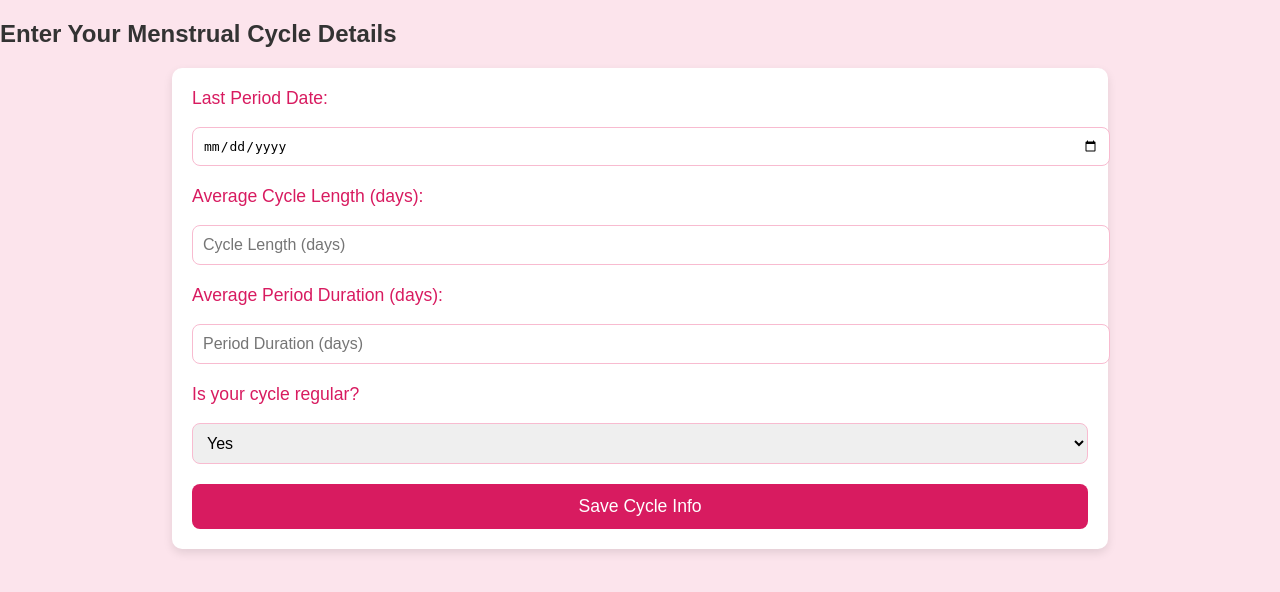
After one commit to Mehraayisha/menstral_cycle_tracker, a Django app: page /cycle-details/ in a window 1280 px wide. The commit adds this page. Shown: the top 592 px of the page. Run offline with Django 5.2, Linux system fonts and the light colour scheme; the visitor is signed in with stand-in values (Sample User, id 1).

Commit message:
update details

```diff
--- /dev/null
+++ b/static/styles/details.css
@@ -0,0 +1,77 @@
+/* General styling */
+body {
+    font-family: 'Arial', sans-serif;
+    background-color: #fce4ec;  /* Light pink background */
+    color: #333;
+    margin: 0;
+    padding: 0;
+}
+
+/* Header styling */
+h1 {
+    text-align: center;
+    color: #d81b60;  /* Dark pink for header */
+    margin-top: 50px;
+}
+
+/* Form container */
+form {
+    background-color: #fff;  /* White background for form */
+    padding: 20px;
+    border-radius: 10px;
+    width: 70%;
+    margin: 20px auto;
+    box-shadow: 0 4px 10px rgba(0, 0, 0, 0.1);
+}
+
+/* Label styling */
+label {
+    font-size: 1.1em;
+    color: #d81b60;  /* Dark pink for text */
+    display: block;
+    margin-bottom: 8px;
+}
+
+/* Input fields */
+input[type="date"],
+input[type="number"],
+select {
+    width: 100%;
+    padding: 10px;
+    margin: 10px 0 20px 0;
+    border: 1px solid #f8bbd0;  /* Soft pink border */
+    border-radius: 8px;
+    font-size: 1em;
+}
+
+input[type="submit"] {
+    background-color: #d81b60;  /* Dark pink for submit button */
+    color: white;
+    padding: 12px 20px;
+    border: none;
+    border-radius: 8px;
+    font-size: 1.1em;
+    cursor: pointer;
+    width: 100%;
+    transition: background-color 0.3s ease;
+}
+
+input[type="submit"]:hover {
+    background-color: #c2185b;  /* Slightly darker pink on hover */
+}
+
+/* Success page styling */
+.success-message {
+    text-align: center;
+    font-size: 1.5em;
+    color: #d81b60;
+    margin-top: 50px;
+}
+
+.success-message a {
+    color: #d81b60;
+    text-decoration: none;
+    font-weight: bold;
+    margin-top: 20px;
+    display: inline-block;
+}
--- /dev/null
+++ b/templates/details.html
@@ -0,0 +1,42 @@
+{% load static %}
+<!DOCTYPE html>
+<html lang="en">
+<head>
+  <meta charset="UTF-8">
+  <meta name="viewport" content="width=device-width, initial-scale=1.0">
+  <title>Cycle Details</title>
+  <!-- Link to the external CSS file -->
+  <link rel="stylesheet" href="{% static 'styles/details.css' %}">
+</head>
+<body>
+
+  <div class="form-container">
+    <h2>Enter Your Menstrual Cycle Details</h2>
+    <form method="POST">
+      {% csrf_token %}
+
+      <!-- Last Period Date -->
+      <label for="last_period">Last Period Date:</label>
+      <input type="date" name="last_period" placeholder="Last Period Date" required>
+
+      <!-- Average Cycle Length -->
+      <label for="cycle_length">Average Cycle Length (days):</label>
+      <input type="number" name="cycle_length" placeholder="Cycle Length (days)" min="1" required>
+
+      <!-- Average Period Duration -->
+      <label for="period_duration">Average Period Duration (days):</label>
+      <input type="number" name="period_duration" placeholder="Period Duration (days)" min="1" required>
+
+      <!-- Cycle Regularity -->
+      <label for="cycle_regular">Is your cycle regular?</label>
+      <select name="cycle_regular" required>
+        <option value="True">Yes</option>
+        <option value="False">No</option>
+      </select>
+
+      <input type="submit" value="Save Cycle Info">
+    </form>
+  </div>
+
+</body>
+</html>
--- a/tracker1/urls.py
+++ b/tracker1/urls.py
@@ -5,5 +5,6 @@ from . import views
 urlpatterns=[
     path('',views.index,name='index'),
     path('accounts/',include('accounts.urls')),
+    path('cycle-details/',views.cycle_details,name='cycle_details'),
 
 ]
--- a/tracker1/views.py
+++ b/tracker1/views.py
@@ -1,5 +1,9 @@
-from django.shortcuts import render
+from django.shortcuts import render, redirect
 from datetime import datetime, timedelta
+from django.contrib.auth.models import User
+from django.contrib.auth.decorators import login_required
+from django.contrib import messages
+from tracker1.models import MenstrualCycle # Import the MenstrualCycle model
 
 def index(request):
     today = datetime.today().date()  # Get today's date
@@ -18,10 +22,17 @@ def index(request):
     elif 12 <= current_hour < 18:
         greeting = "Good Afternoon"
     else:
-        greeting = "Good Evening sweatheart"
+        greeting = "Good Evening sweetheart"
 
     # Get the current day (number) from today's date
     current_day_number = today.day  # e.g., 19
+
+    # Fetch or create the user's menstrual cycle information
+    cycle_info = None
+    if request.user.is_authenticated:  # Ensure the user is authenticated
+        user = request.user
+        if MenstrualCycle.objects.filter(user=user).exists():
+            cycle_info = MenstrualCycle.objects.get(user=user)
 
     # Pass the variables to the template
     return render(request, "index.html", {
@@ -30,4 +41,30 @@ def index(request):
         'week_dates': week_dates,  # Pass the full date objects
         'today': today,
         'current_day_number': current_day_number,  # Pass the day number to highlight
+        'cycle_info': cycle_info,  # Pass the cycle_info (None if not filled out yet)
     })
+@login_required  # Ensure the user is logged in
+def cycle_details(request):
+    if request.method == 'POST':
+        # Collect menstrual cycle details from the POST request
+        last_period = request.POST.get('last_period')
+        cycle_length = request.POST.get('cycle_length')
+        period_duration = request.POST.get('period_duration')
+        cycle_regular = request.POST.get('cycle_regular') == 'on'  # Handle checkbox (True/False)
+
+        # Get or create a MenstrualCycle record for the logged-in user
+        user = request.user
+        cycle_info, created = MenstrualCycle.objects.get_or_create(user=user)
+
+        # Update the cycle info
+        cycle_info.last_period = last_period
+        cycle_info.cycle_length = cycle_length
+        cycle_info.period_duration = period_duration
+        cycle_info.cycle_regular = cycle_regular
+        cycle_info.save()
+
+        # Display success message
+        messages.success(request, 'Cycle details have been saved successfully!')
+        return redirect('home')  # Redirect to home page after saving the details
+
+    return render(request, 'details.html')
```
Also changed, not shown: accounts/views.py (+13 -9 lines), assets/styles/loginandsignup.css (+34 -15 lines), templates/signup.html (+14 -3 lines), tracker1/forms.py (added, +7 -0 lines), tracker1/models.py (+11 -1 lines), templates/home.html (added), tracker1/migrations/0001_initial.py (added).
